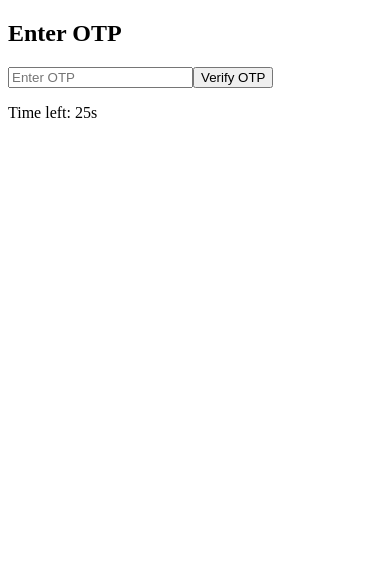
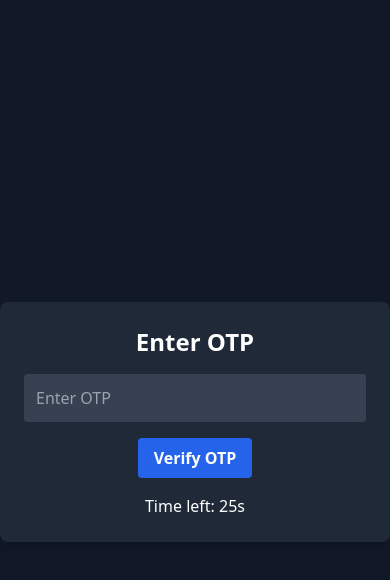
Before and after one commit to MANOJ-BHAMARADDI/otp-authentication, a React (Vite) app: page /otp-enter in a window 390 px wide. Shown: the top 580 px of the page. Built offline with nearby package versions, Linux system fonts and the light colour scheme.

Commit message:
Updated responsiveness

```diff
--- a/package.json
+++ b/package.json
@@ -16,14 +16,19 @@
   },
   "devDependencies": {
     "@eslint/js": "^9.20.0",
+    "@tailwindcss/postcss": "^4.0.6",
+    "@tailwindcss/postcss7-compat": "^2.2.17",
     "@types/react": "^19.0.8",
     "@types/react-dom": "^19.0.3",
     "@vitejs/plugin-react": "^4.3.4",
+    "autoprefixer": "^10.4.20",
     "eslint": "^9.20.1",
     "eslint-plugin-react": "^7.37.4",
     "eslint-plugin-react-hooks": "^5.1.0",
     "eslint-plugin-react-refresh": "^0.4.19",
     "globals": "^15.15.0",
+    "postcss": "^8.5.2",
+    "tailwindcss": "^4.0.6",
     "vite": "^6.1.0"
   }
 }
--- /dev/null
+++ b/postcss.config.cjs
@@ -0,0 +1,6 @@
+module.exports = {
+  plugins: {
+    '@tailwindcss/postcss7-compat': {},
+    autoprefixer: {},
+  },
+};
--- a/src/App.jsx
+++ b/src/App.jsx
@@ -1,7 +1,7 @@
 import React from "react";
 import { BrowserRouter as Router, Routes, Route } from "react-router-dom";
 import Login from "./pages/Login";
-import OtpEnter from "./pages/OtpEnter";
+import OtpEnter from "./pages/otpEnter"; // Corrected import statement
 import Dashboard from "./pages/Dashboard";
 
 const App = () => {
--- /dev/null
+++ b/src/main.css
@@ -0,0 +1,28 @@
+@tailwind base;
+@tailwind components;
+@tailwind utilities;
+
+/* Custom styles */
+.btn {
+  @apply bg-blue-600 text-white font-semibold py-2 px-4 rounded;
+}
+
+.btn:hover {
+  @apply bg-blue-700;
+}
+
+.input {
+  @apply w-full p-3 mb-4 rounded bg-gray-700 text-white focus:outline-none focus:ring-2 focus:ring-blue-400;
+}
+
+.container {
+  @apply flex justify-center items-center min-h-screen bg-gray-900;
+}
+
+.card {
+  @apply bg-gray-800 p-6 rounded-lg shadow-lg w-full max-w-md text-center;
+}
+
+.heading {
+  @apply text-2xl font-bold text-white mb-4;
+}
--- a/src/main.jsx
+++ b/src/main.jsx
@@ -1,9 +1,10 @@
 import React from "react";
 import ReactDOM from "react-dom/client";
 import App from "./App";
+import './main.css';
 
 ReactDOM.createRoot(document.getElementById("root")).render(
   <React.StrictMode>
     <App />
-  </React.StrictMode>
+  </React.StrictMode>,
 );
--- a/src/pages/Dashboard.jsx
+++ b/src/pages/Dashboard.jsx
@@ -9,9 +9,13 @@ const Dashboard = () => {
   };
 
   return (
-    <div>
-      <h2>Welcome to the Dashboard</h2>
-      <button onClick={handleLogout}>Logout</button>
+    <div className="container">
+      <div className="card">
+        <h2 className="heading">Welcome to the Dashboard</h2>
+        <button onClick={handleLogout} className="btn">
+          Logout
+        </button>
+      </div>
     </div>
   );
 };
--- a/src/pages/Login.jsx
+++ b/src/pages/Login.jsx
@@ -17,15 +17,20 @@ const Login = () => {
   };
 
   return (
-    <div>
-      <h2>Enter Email</h2>
+    <div className="container">
+      <div className="card">
+        <h2 className="heading">Enter Email</h2>
         <input
           type="email"
           value={email}
           onChange={(e) => setEmail(e.target.value)}
           placeholder="Enter your email"
+          className="input"
         />
-      <button onClick={handleValidate}>Validate</button>
+        <button onClick={handleValidate} className="btn">
+          Validate
+        </button>
+      </div>
     </div>
   );
 };
--- a/src/pages/otpEnter.jsx
+++ b/src/pages/otpEnter.jsx
@@ -34,16 +34,21 @@ const OtpEnter = () => {
   };
 
   return (
-    <div>
-      <h2>Enter OTP</h2>
+    <div className="container">
+      <div className="card">
+        <h2 className="heading">Enter OTP</h2>
         <input
           type="text"
           value={otp}
           onChange={(e) => setOtp(e.target.value)}
           placeholder="Enter OTP"
+          className="input"
         />
-      <button onClick={handleSubmit}>Verify OTP</button>
-      <p>Time left: {timer}s</p>
+        <button onClick={handleSubmit} className="btn">
+          Verify OTP
+        </button>
+        <p className="text-white mt-4">Time left: {timer}s</p>
+      </div>
     </div>
   );
 };
--- /dev/null
+++ b/tailwind.config.cjs
@@ -0,0 +1,10 @@
+/** @type {import('tailwindcss').Config} */
+module.exports = {
+  content: [
+    "./src/**/*.{js,jsx,ts,tsx}",
+  ],
+  theme: {
+    extend: {},
+  },
+  plugins: [],
+}
```
Also changed, not shown: 2 other files (tests, documents, lock files or other folders). Lines whose indentation alone changed are shown as unchanged.
